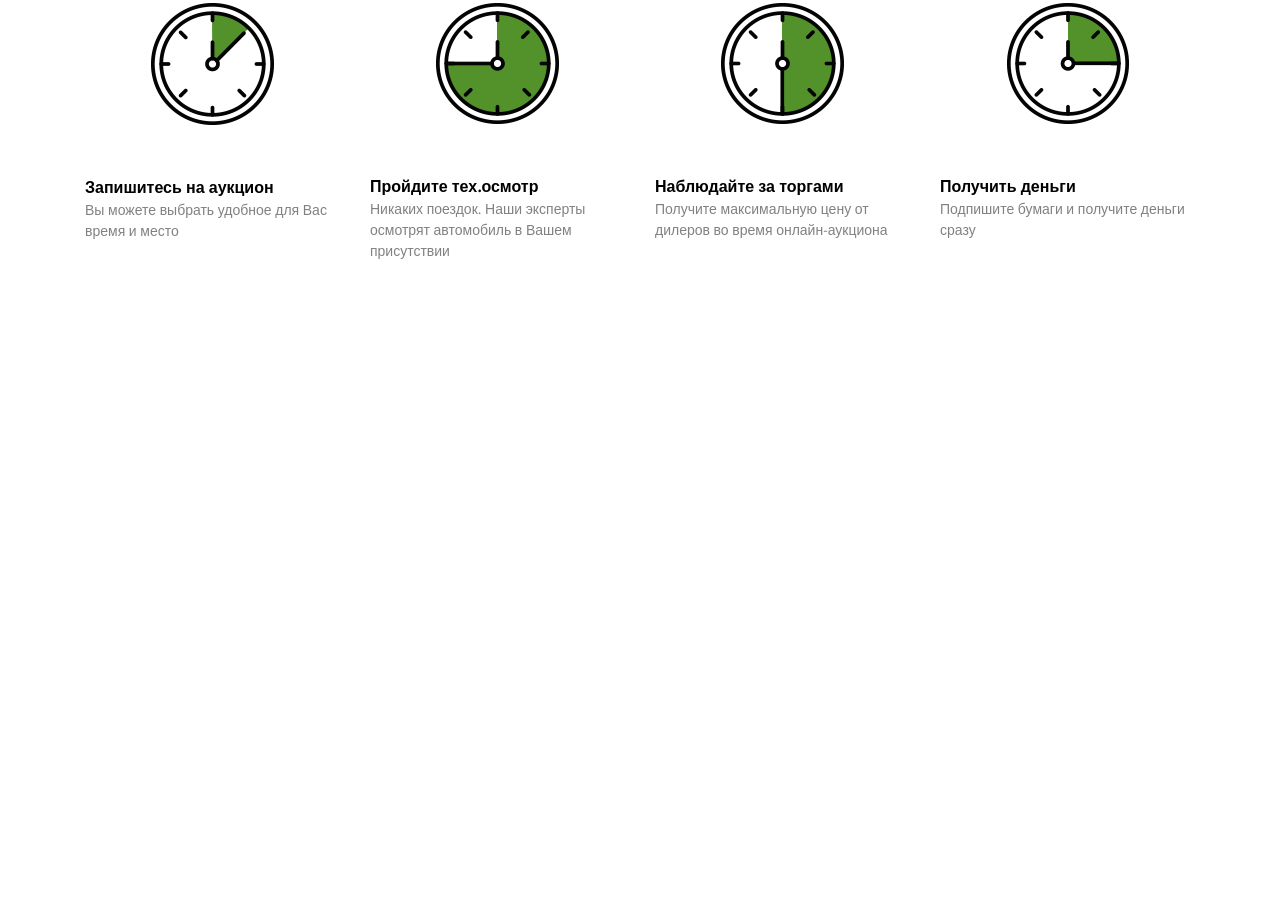
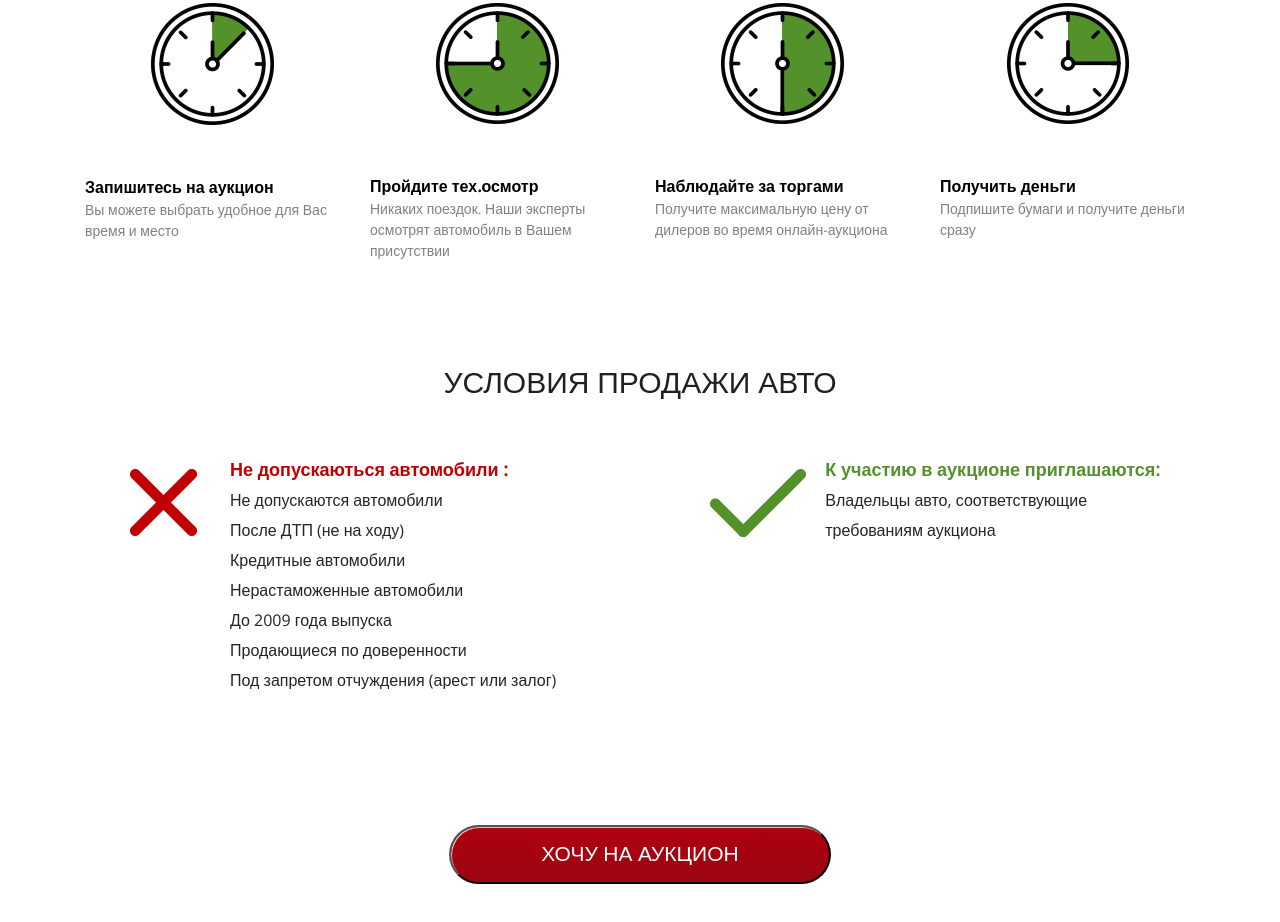
Before and after one commit to denmonzh/GetCAR, a plain HTML site: page index.html in a window 1280 px wide. Shown: the part 1737-2659 px from the top of the page. Before the commit the page ends 2076 px from the top, so only its background shows below. Drawn offline with nearby package versions, Linux system fonts and the light colour scheme.

Commit message:
ok or no

```diff
--- a/css/style.css
+++ b/css/style.css
@@ -301,3 +301,80 @@ td{
     text-align: left;
 
 }
+
+.conditions{
+    margin-top: 20px;
+    color: #202020;
+    font-family: "Open Sans", sans-serif;
+    font-size: 30px;
+    font-weight: 400;
+    text-transform: uppercase;
+    justify-content: center;
+}
+
+.no_or{
+    position: relative;
+
+}
+
+.red_text{
+    color: #c00000;
+    font-family: "Open Sans", sans-serif;
+    font-size: 18px;
+    font-weight: 600;
+    line-height: 30px;
+}
+
+.green_text{
+    color: #53912b;
+    font-family: "Open Sans", sans-serif;
+    font-size: 18px;
+    font-weight: 600;
+    line-height: 30px;
+}
+
+.text_yes{
+    margin-left: 130px;
+    font-family: "Open Sans", sans-serif;
+    line-height: 30px;
+}
+
+.text_no{
+    margin-right: 20px;
+    font-family: "Open Sans", sans-serif;
+    line-height: 30px;
+}
+
+.img_no{
+    position: absolute;
+    height: 68px;
+    margin: 65px 0 0 30px;
+
+}
+
+.img_yes{
+    position: absolute;
+    height: 68px;
+    margin: 65px 0 0 610px;
+
+}
+
+.button3{
+    margin-top: 130px;
+    border-radius: 30px;
+    width: 382px;
+    height: 59px;
+    box-shadow: inset 1px 1px 0 rgba(255, 255, 255, 0.75);
+    background-color: #c00000;
+    background-image: linear-gradient(to top, #9a0611 0%, #af000d 100%);
+}
+
+.btn_want{
+    width: 210px;
+    height: 21px;
+    color: #ffffff;
+    font-family: "Open Sans", sans-serif;
+    font-size: 21px;
+    font-weight: 400;
+    text-transform: uppercase;
+}
--- a/index.html
+++ b/index.html
@@ -175,9 +175,33 @@
 
 
 
+        <div class="container">
+            <div class="row conditions">
+                <span class="conditions "> Условия продажи авто</span>
+            </div>
+            <div class="row ">
+                <div class="col-12 no_or d-flex justify-content-between ">
+                    <div class="img_no">
+                        <img src="img/no.png"/>
+                    </div>
+                    <span class="text_yes">
+                        <span class="red_text">Не допускаються автомобили :</span><br> Не допускаются автомобили <br> После ДТП (не на ходу) <br> Кредитные автомобили <br> Нерастаможенные автомобили <br> До 2009 года выпуска <br> Продающиеся по доверенности <br> Под запретом отчуждения (арест или залог)
+                    </span>
+                    <div class="img_yes">
+                        <img src="img/ok.png"/>
+                    </div>
+                    <span class="text_no">
+                        <span class="green_text">К участию в аукционе приглашаются:</span><br>
+                        Владельцы авто, соответствующие <br>
+                        требованиям аукциона
+                    </span>
+                </div>
+            </div>
+            <div class="row  justify-content-center" >
+                    <button class="button3"><a href="#" class="btn_want">ХОЧУ НА АУКЦИОН</a></button>
+            </div>
         </div>
     </div>
-
 </div>
 </body>
 </html>
```
Also changed, not shown: img/no.png (added), img/ok.png (added).
